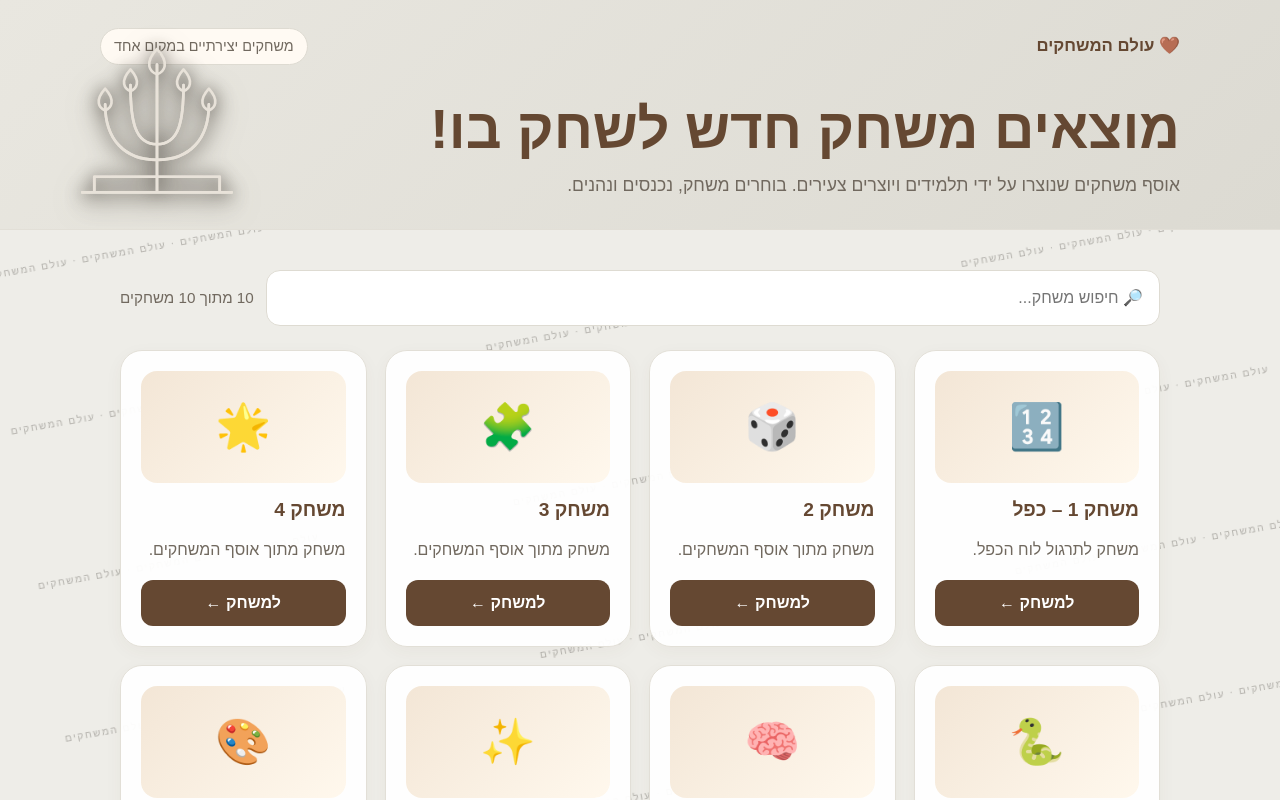
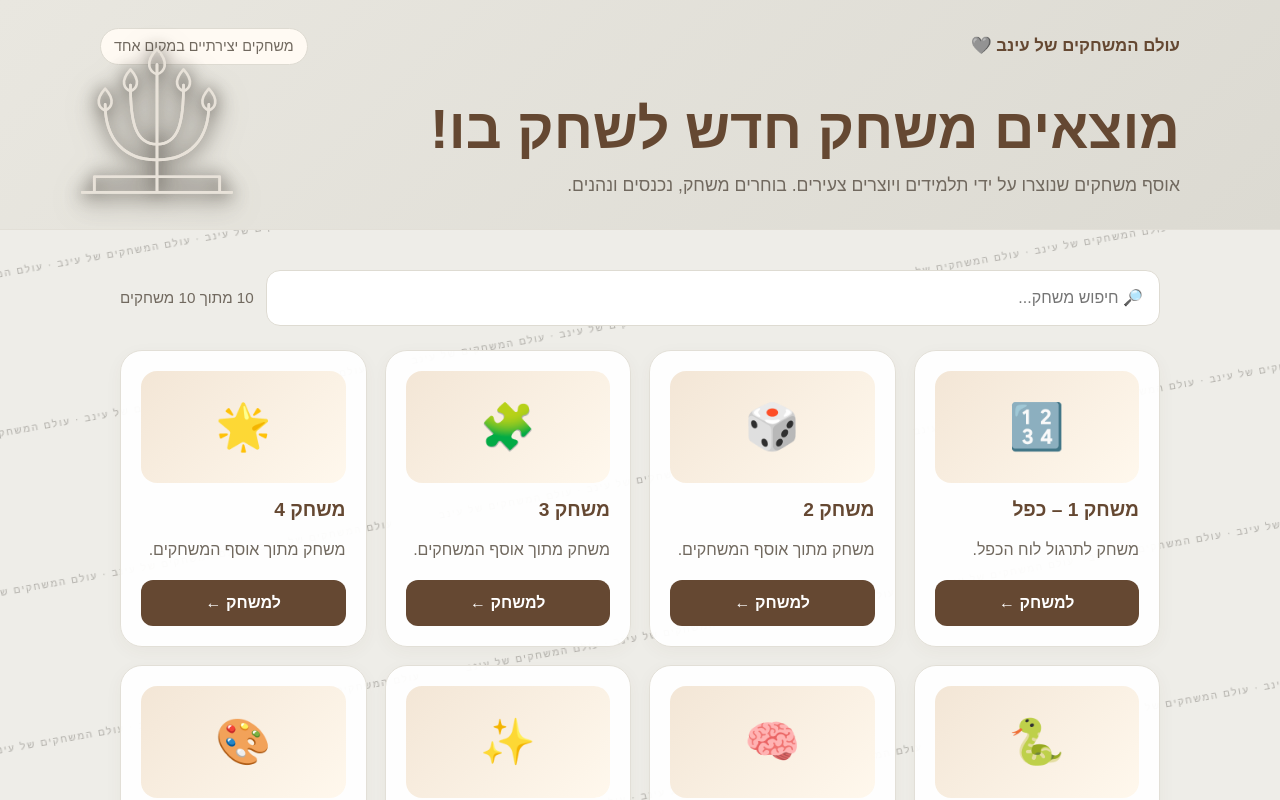
Before and after one commit to einavbait-collab/games, a plain HTML site: page index.html in a window 1280 px wide. Shown: the top 800 px of the page. Drawn offline with Linux system fonts and the light colour scheme.

Commit message:
Update games site name

```diff
--- a/index.html
+++ b/index.html
@@ -4,7 +4,7 @@
   <meta charset="utf-8">
   <meta name="viewport" content="width=device-width, initial-scale=1">
   <meta name="theme-color" content="#f7f1e8">
-  <title>עולם המשחקים</title>
+  <title>עולם המשחקים של עינב 🩶</title>
   <style>
     :root{--cream:#eeede8;--paper:#ffffff;--brown:#654832;--dark:#3e2b20;--tan:#dedbd2;--muted:#71695f;--line:#e2dfd7}
     *{box-sizing:border-box}
@@ -37,24 +37,24 @@
 </head>
 <body>
   <div class="bg-words" aria-hidden="true">
-    <span>עולם המשחקים · עולם המשחקים · עולם המשחקים</span>
-    <span>עולם המשחקים · עולם המשחקים · עולם המשחקים</span>
-    <span>עולם המשחקים · עולם המשחקים · עולם המשחקים</span>
-    <span>עולם המשחקים · עולם המשחקים · עולם המשחקים</span>
-    <span>עולם המשחקים · עולם המשחקים · עולם המשחקים</span>
-    <span>עולם המשחקים · עולם המשחקים · עולם המשחקים</span>
-    <span>עולם המשחקים · עולם המשחקים · עולם המשחקים</span>
-    <span>עולם המשחקים · עולם המשחקים · עולם המשחקים</span>
-    <span>עולם המשחקים · עולם המשחקים · עולם המשחקים</span>
-    <span>עולם המשחקים · עולם המשחקים · עולם המשחקים</span>
-    <span>עולם המשחקים · עולם המשחקים · עולם המשחקים</span>
-    <span>עולם המשחקים · עולם המשחקים · עולם המשחקים</span>
-    <span>עולם המשחקים · עולם המשחקים · עולם המשחקים</span>
-    <span>עולם המשחקים · עולם המשחקים · עולם המשחקים</span>
-    <span>עולם המשחקים · עולם המשחקים · עולם המשחקים</span>
-    <span>עולם המשחקים · עולם המשחקים · עולם המשחקים</span>
-    <span>עולם המשחקים · עולם המשחקים · עולם המשחקים</span>
-    <span>עולם המשחקים · עולם המשחקים · עולם המשחקים</span>
+    <span>עולם המשחקים של עינב · עולם המשחקים של עינב · עולם המשחקים של עינב</span>
+    <span>עולם המשחקים של עינב · עולם המשחקים של עינב · עולם המשחקים של עינב</span>
+    <span>עולם המשחקים של עינב · עולם המשחקים של עינב · עולם המשחקים של עינב</span>
+    <span>עולם המשחקים של עינב · עולם המשחקים של עינב · עולם המשחקים של עינב</span>
+    <span>עולם המשחקים של עינב · עולם המשחקים של עינב · עולם המשחקים של עינב</span>
+    <span>עולם המשחקים של עינב · עולם המשחקים של עינב · עולם המשחקים של עינב</span>
+    <span>עולם המשחקים של עינב · עולם המשחקים של עינב · עולם המשחקים של עינב</span>
+    <span>עולם המשחקים של עינב · עולם המשחקים של עינב · עולם המשחקים של עינב</span>
+    <span>עולם המשחקים של עינב · עולם המשחקים של עינב · עולם המשחקים של עינב</span>
+    <span>עולם המשחקים של עינב · עולם המשחקים של עינב · עולם המשחקים של עינב</span>
+    <span>עולם המשחקים של עינב · עולם המשחקים של עינב · עולם המשחקים של עינב</span>
+    <span>עולם המשחקים של עינב · עולם המשחקים של עינב · עולם המשחקים של עינב</span>
+    <span>עולם המשחקים של עינב · עולם המשחקים של עינב · עולם המשחקים של עינב</span>
+    <span>עולם המשחקים של עינב · עולם המשחקים של עינב · עולם המשחקים של עינב</span>
+    <span>עולם המשחקים של עינב · עולם המשחקים של עינב · עולם המשחקים של עינב</span>
+    <span>עולם המשחקים של עינב · עולם המשחקים של עינב · עולם המשחקים של עינב</span>
+    <span>עולם המשחקים של עינב · עולם המשחקים של עינב · עולם המשחקים של עינב</span>
+    <span>עולם המשחקים של עינב · עולם המשחקים של עינב · עולם המשחקים של עינב</span>
   </div>
   <header>
     <svg class="menorah" viewBox="0 0 220 170" role="img" aria-label="חנוכייה לבנה עם נרות דולקים">
@@ -63,7 +63,7 @@
     </svg>
     <div class="wrap">
       <div class="top">
-        <div class="brand">🤎 עולם המשחקים</div>
+        <div class="brand">עולם המשחקים של עינב 🩶</div>
         <div class="tag">משחקים יצירתיים במקום אחד</div>
       </div>
       <h1>מוצאים משחק חדש לשחק בו!</h1>
@@ -86,7 +86,7 @@
     </section>
     <div class="note"><strong>חשוב לנו לשמור על כולם:</strong> כל קישור למשחק ייבדק על ידי מבוגר לפני שיופיע באתר. לא משתפים כאן פרטים אישיים.</div>
   </main>
-  <footer>נבנה באהבה 🤍 · עולם המשחקים</footer>
+  <footer>נבנה באהבה 🤍 · עולם המשחקים של עינב</footer>
   <script>
     const games = [
       {title:"משחק 1 – כפל",description:"משחק לתרגול לוח הכפל.",url:"https://kefel-game1.tiiny.site/",emoji:"🔢"},
```
